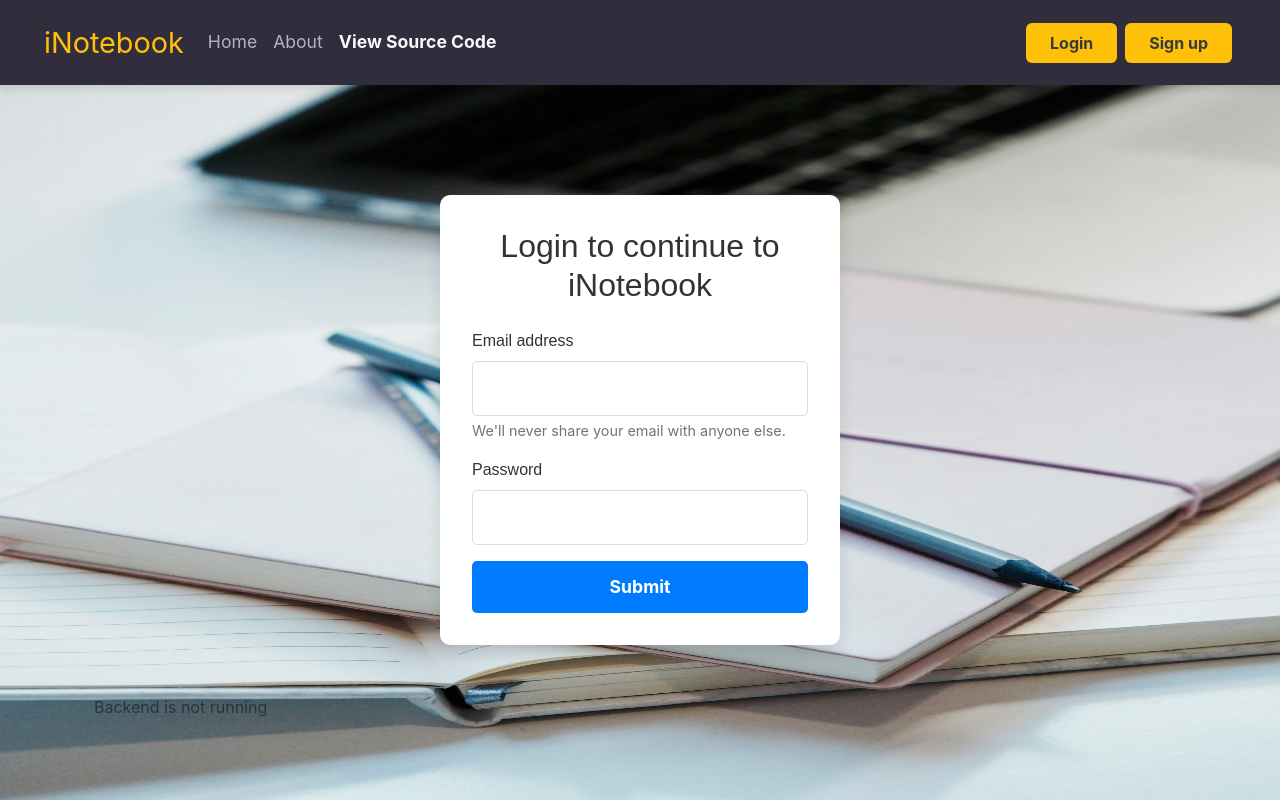
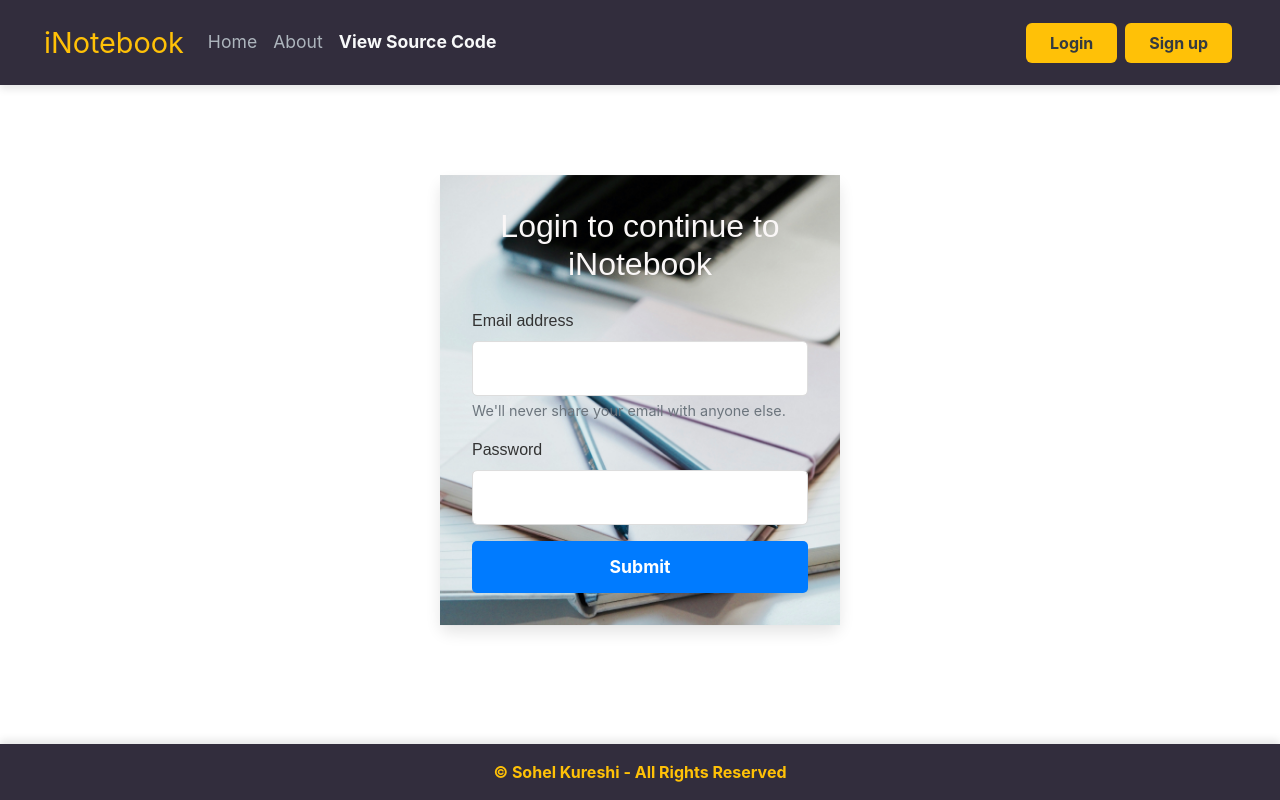
Before and after one commit to sohelkureshi/E-notebook, a React (Create React App) app in the folder frontend/: page /login in a window 1280 px wide. Built offline with nearby package versions, Linux system fonts and the light colour scheme; no server answers; the HTML template or start-up script is replaced by a standard one.

Commit message:
added footer

```diff
--- a/frontend/src/App.js
+++ b/frontend/src/App.js
@@ -59,33 +59,33 @@ function App() {
 
 
 
-const [backendStatus, setBackendStatus] = useState('Checking...');
+// const [backendStatus, setBackendStatus] = useState('Checking...');
 
-const checkBackendStatus = async () => {
-  const url = 'https://e-notebook-fu9z.onrender.com'; // Update this to your backend URL
-  try {
-    const response = await fetch(url, {
-      method: 'GET',
-      headers: {
-        'Content-Type': 'application/json',
-      }
-    });
-    const json = await response.json();
-    console.log('Backend response:', json); // Log the full response to debug
-    if (json.status === true) { // Ensure 'true' is strictly checked
-      setBackendStatus('Backend is live: ' + json.message);
-    } else {
-      setBackendStatus('Backend is not running');
-    }
-  } catch (error) {
-    console.error('Error:', error);
-    setBackendStatus('Backend is not running');
-  }
-};
+// const checkBackendStatus = async () => {
+//   const url = 'https://e-notebook-fu9z.onrender.com'; // Update this to your backend URL
+//   try {
+//     const response = await fetch(url, {
+//       method: 'GET',
+//       headers: {
+//         'Content-Type': 'application/json',
+//       }
+//     });
+//     const json = await response.json();
+//     console.log('Backend response:', json); // Log the full response to debug
+//     if (json.status === true) { // Ensure 'true' is strictly checked
+//       setBackendStatus('Backend is live: ' + json.message);
+//     } else {
+//       setBackendStatus('Backend is not running');
+//     }
+//   } catch (error) {
+//     console.error('Error:', error);
+//     setBackendStatus('Backend is not running');
+//   }
+// };
 
-useEffect(() => {
-  checkBackendStatus();
-}, []);
+// useEffect(() => {
+//   checkBackendStatus();
+// }, []);
 
 
 
@@ -129,7 +129,7 @@ useEffect(() => {
               <Route exact path="/signup" element={<Signup showAlert={showAlert} />} />
             </Routes>{/* </Switch> */}
           </div>
-          <div className="container text-muted my-5"><div className="container">{backendStatus}</div></div>
+          {/* <div className="container text-muted my-5"><div className="container">{backendStatus}</div></div> */}
         </Router>
       </NoteState>
     </>
--- /dev/null
+++ b/frontend/src/components/Footer.js
@@ -0,0 +1,12 @@
+import React from 'react';
+import '../styles/footer.css';
+
+const Footer = () => {
+    return (
+        <footer className="footer">
+            <p>© Sohel Kureshi - All Rights Reserved</p>
+        </footer>
+    );
+}
+
+export default Footer;
--- a/frontend/src/components/Login.js
+++ b/frontend/src/components/Login.js
@@ -1,7 +1,7 @@
 import React, { useState } from 'react';
 import { useNavigate } from 'react-router-dom';
-import '../styles/login.css'; // if Login.css is inside the styles folder one level up
-
+import '../styles/login.css';
+import Footer from './Footer';
 
 const Login = (props) => {
     const [credentials, setCredentials] = useState({ email: "", password: "" });
@@ -34,6 +34,7 @@ const Login = (props) => {
     }
 
     return (
+        <div className="login-page">
             <div className="login-container">
                 <h2>Login to continue to iNotebook</h2>
                 <form onSubmit={handleSubmit}>
@@ -66,6 +67,8 @@ const Login = (props) => {
                     <button type="submit" className="btn btn-primary">Submit</button>
                 </form>
             </div>
+            <Footer />
+        </div>
     );
 }
 
--- a/frontend/src/components/Signup.js
+++ b/frontend/src/components/Signup.js
@@ -1,6 +1,8 @@
-import React, { useState } from 'react'
+import React, { useState } from 'react';
 import { useNavigate } from 'react-router-dom';
 import '../styles/signup.css';
+import Footer from './Footer'; // Import the Footer component
+
 const Signup = (props) => {
     const [credentials, setCredentials] = useState({ name: "", email: "", password: "", cpassword: "" });
     const navigate = useNavigate();
@@ -8,7 +10,6 @@ const Signup = (props) => {
     const onChange = (e) => {
         setCredentials({ ...credentials, [e.target.name]: e.target.value });
     }
-
 
     const handleSubmit = async (e) => {
         e.preventDefault();
@@ -18,8 +19,6 @@ const handleSubmit = async (e) => {
             return;
         }
 
-    //const host = process.env.REACT_APP_BACKEND_HOSTING_DOMAIN;
-    //const url = `${host}/api/auth/createuser`;
         const url = "https://e-notebook-fu9z.onrender.com/api/auth/createuser";
         try {
             const response = await fetch(url, {
@@ -30,10 +29,8 @@ const handleSubmit = async (e) => {
                 body: JSON.stringify({ name: credentials.name, email: credentials.email, password: credentials.password }),
             });
             const json = await response.json();
-        // console.log(json);
 
             if (json.success) {
-            // Save the auth token and redirect
                 localStorage.setItem('token', json.authToken);
                 navigate("/");
                 props.showAlert("Account created successfully", "Success");
@@ -54,52 +51,9 @@ const handleSubmit = async (e) => {
         }
     }
 
-
-
-
-
-
-
-
-
-
-
-
-
-
-
-
-
-
-
-
-
-
-
-
-
-
-
-
-
-
-
-
-
-
-
-
-
-
-
-
-
-
-
-
-//////
     return (
-        <div className='container'>
+        <div className="signup-container">
+            <div className="container">
                 <div className="my-2 mb-4">
                     <h2>Create an account to use iNotebook</h2>
                 </div>
@@ -124,7 +78,9 @@ const handleSubmit = async (e) => {
                     <button type="submit" className="btn btn-primary">Submit</button>
                 </form>
             </div>
-    )
+            <Footer /> {/* Add Footer at the bottom */}
+        </div>
+    );
 }
 
-export default Signup
+export default Signup;
--- /dev/null
+++ b/frontend/src/styles/footer.css
@@ -0,0 +1,26 @@
+.footer {
+    width: 100%; /* Ensure full width */
+    background-color: #322d3d; /* Dark background to match navbar */
+    color: #ffc107; /* Gold text color for consistency */
+    text-align: center;
+    padding: 1rem 0;
+    font-size: 1rem;
+    font-weight: bold;
+    box-shadow: 0 -4px 8px rgba(0, 0, 0, 0.1); /* Subtle shadow for separation */
+    position: fixed; /* Keep footer fixed at bottom */
+    bottom: 0; /* Align it to the bottom */
+    left: 0; /* Align to the left side of the viewport */
+}
+
+.footer p {
+    margin: 0;
+    transition: color 0.3s ease;
+}
+
+.footer p:hover {
+    color: #07ff2c; /* Highlight on hover */
+}
+
+.login-page {
+    padding-bottom: 3rem; /* Space for footer so content doesn’t overlap */
+}
--- a/frontend/src/styles/login.css
+++ b/frontend/src/styles/login.css
@@ -1,20 +1,31 @@
+/* Overall Page Styles */
+body, html {
+  height: 100%; /* Ensure the body and html take full screen height */
+  margin: 0;
+  overflow: hidden; /* Remove scroll bar */
+}
+
 /* Login Container Styles */
-
-
 .login-container {
   max-width: 400px;
-    margin: 50px auto; /* Center the form on the page */
+  width: 90%;
+  height: auto;
+  margin: auto; /* Center the form on the page */
   padding: 2rem;
   background-color: #ffffff;
   border-radius: 10px;
   box-shadow: 0 8px 15px rgba(0, 0, 0, 0.1);
+  position: absolute;
+  top: 50%;
+  left: 50%;
+  transform: translate(-50%, -50%); /* Center container both vertically and horizontally */
 }
 
 /* Title Styles */
 .login-container h2 {
   text-align: center;
   margin-bottom: 1.5rem;
-    color: #333;
+  color: #faf7f7;
   font-family: 'Poppins', sans-serif;
 }
 
@@ -81,7 +92,7 @@
   }
 }
 
-
+/* Background Image */
 .login-container::before {
   content: '';
   position: absolute;
@@ -90,7 +101,7 @@
   right: 0;
   bottom: 0;
   background-image: url('../images/jess-bailey-K47Tk9IEQPQ-unsplash.jpg'); /* Correct file path */
-    background-size: 100% 100%; /* Make the background image cover the entire container */
+  background-size: cover; /* Cover entire container */
   background-position: center;
   z-index: -1; /* Place the image behind the content */
 }
```
Lines whose indentation alone changed are shown as unchanged.
